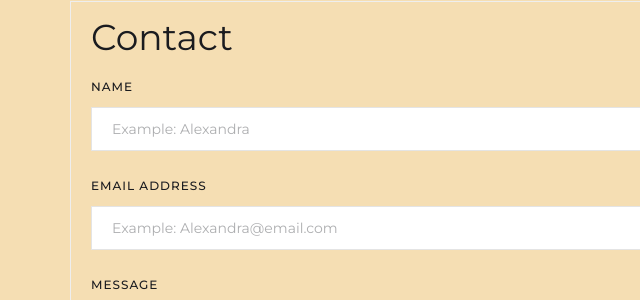
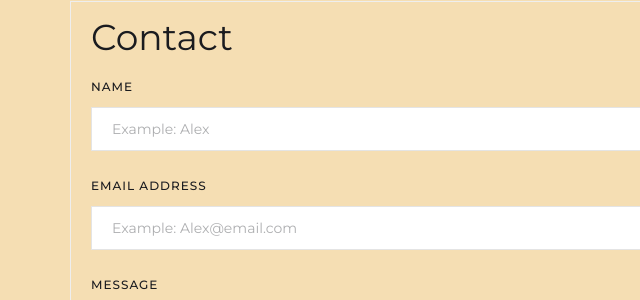
Before and after one commit to Slicedpineapples/adamsapple, a plain HTML site: page contact.html in a window 1280 px wide. Shown: the part 107-407 px from the top of the page, 0-640 px from the left. Drawn offline with nearby package versions, Linux system fonts and the light colour scheme.

Commit message:
changes to styles and alexandra

```diff
--- a/contact.html
+++ b/contact.html
@@ -12,7 +12,7 @@
     <meta content="width=device-width, initial-scale=1" name="viewport" />
     <meta content="Webflow" name="generator" />
     <link
-      href="css/stylesheet.css"
+      href="css/styles.css"
       rel="stylesheet"
       type="text/css"
     />
@@ -120,7 +120,7 @@
                   maxlength="256"
                   name="name"
                   data-name="Name"
-                  placeholder="Example: Alexandra"
+                  placeholder="Example: Alex"
                   id="Name"
                 /><label for="Email">Email Address</label
                 ><input
@@ -129,7 +129,7 @@
                   maxlength="256"
                   name="Email"
                   data-name="Email"
-                  placeholder="Example: Alexandra@email.com"
+                  placeholder="Example: Alex@email.com"
                   id="Email"
                   required=""
                 /><label for="Message">Message</label
```
Also changed, not shown: about.html (+1 -1 lines), index.html (+1 -1 lines), projects.html (+1 -1 lines), css/styles.css (renamed from css/stylesheet.css).
